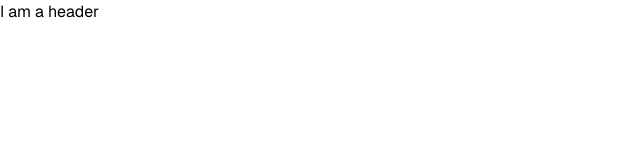
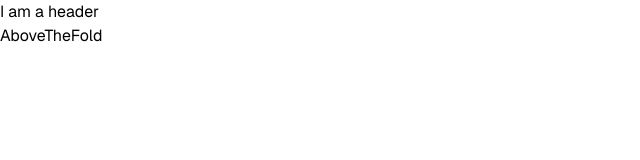
Before and after one commit to adityasays/stc-website, a Next.js app: page / in a window 1280 px wide. Shown: the top 160 px of the page, without its empty margins (0-640 px from the left). Built offline with nearby package versions, Linux system fonts and the light colour scheme.

Commit message:
init abovethefold

```diff
--- a/src/app/page.tsx
+++ b/src/app/page.tsx
@@ -1,7 +1,11 @@
 import Header from "@/components/global/Header";
+import AboveTheFold from "@/components/home/AboveTheFold";
 
 export default function HomePage() {
   return (
-    <Header />
+    <>
+      <Header />
+      <AboveTheFold />
+    </>
   );
 }
--- /dev/null
+++ b/src/components/home/AboveTheFold.tsx
@@ -0,0 +1,7 @@
+export default function AboveTheFold() {
+  return (
+    <div>
+      <h1>AboveTheFold</h1>
+    </div>
+  );
+}
```
